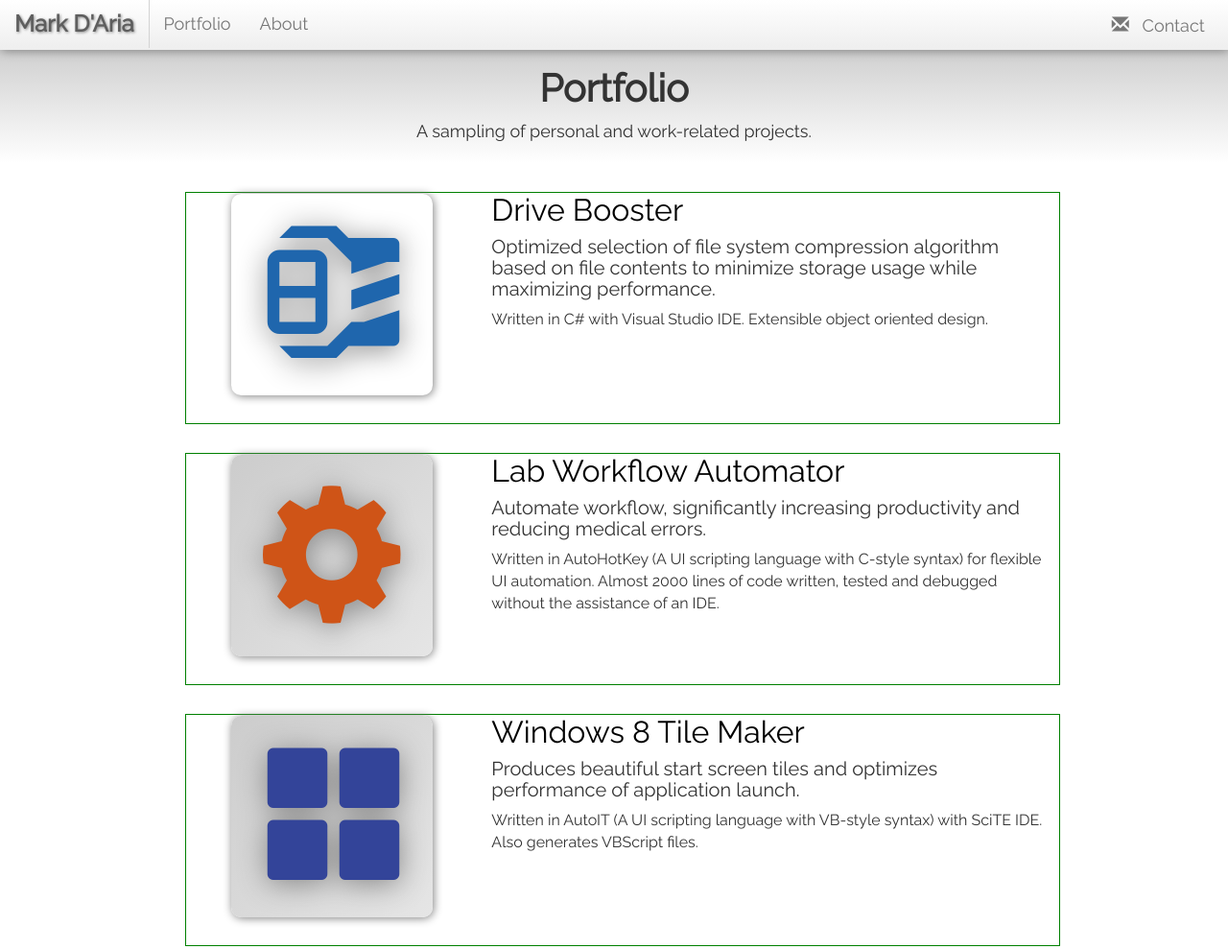
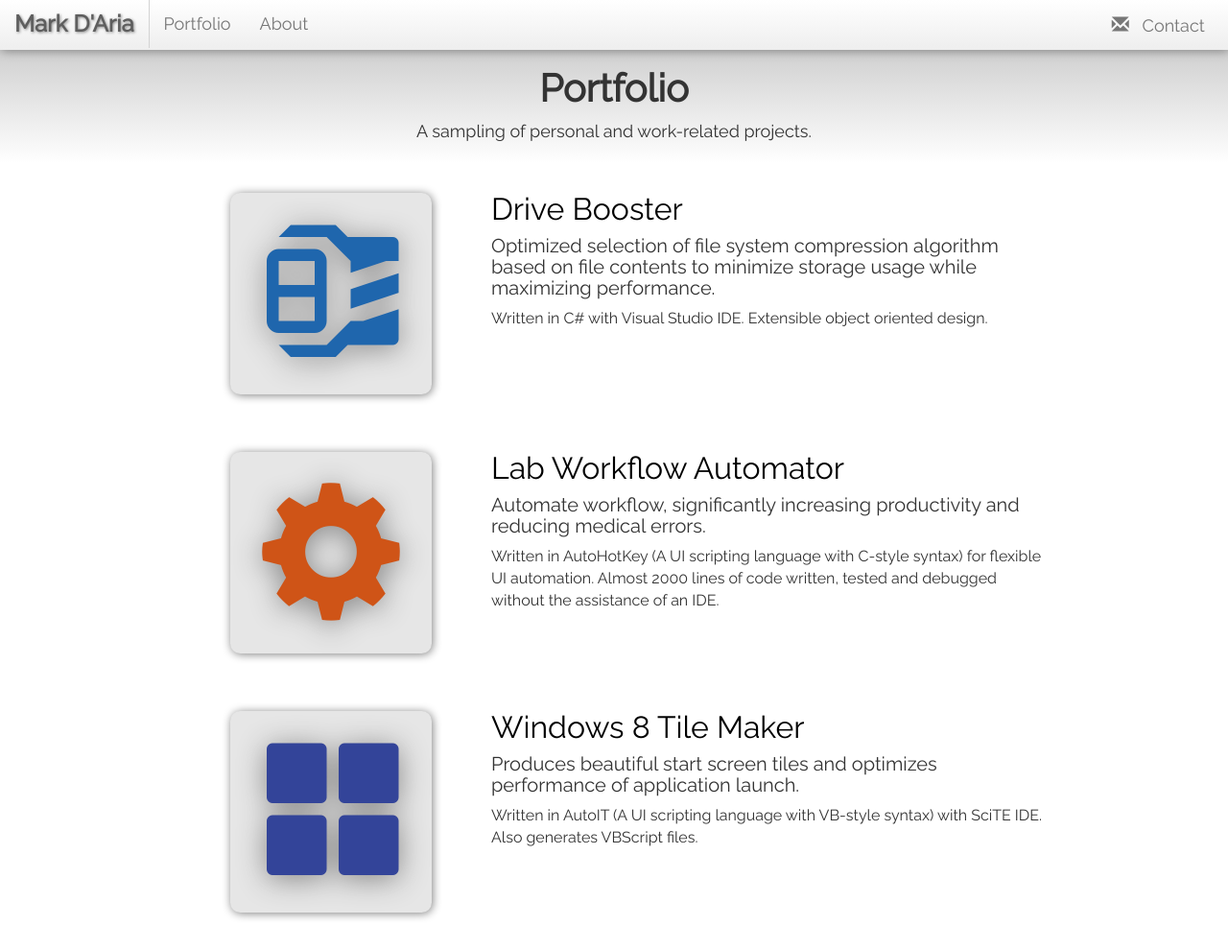
Before and after one commit to mdaria510/mdaria510.github.io, a plain HTML site: page index.html in a window 1280 px wide. Shown: the top 989 px of the page at 96% size. Drawn offline with nearby package versions, Linux system fonts and the light colour scheme.

```diff
--- a/css/main.css
+++ b/css/main.css
@@ -73,11 +73,11 @@ ul.nav a:hover {
 
 .supporting h1 {
     font-weight: 600;
-/*    text-shadow: 0px 0px 10px #888;*/
+    /*    text-shadow: 0px 0px 10px #888;*/
 }
 
 .row {
-        border: 1px green solid;
+/*    border: 1px green solid;*/
     width: 80%;
     margin: 10px auto 30px auto;
     min-width: 225px;
@@ -126,21 +126,24 @@ ul.nav a:hover {
 
 #drive-booster {
     color: hsla(210, 70%, 40%, 1);
-/*    background: linear-gradient(to bottom right, hsla(00, 0%, 80%, 1), hsla(0, 00%, 90%, 1));*/
+/*    background: linear-gradient(to bottom right, hsla(00, 0%, 80%, 1), hsla(0, 00%, 90%, 1)) no-repeat;*/
+    background: hsla(0, 00%, 90%, 1);
     padding-left: 38px;
     padding-top: 22px;
 }
 
 #lab {
     color: hsla(20, 80%, 45%, 1);
-    background: linear-gradient(to bottom right, hsla(00, 0%, 80%, 1), hsla(0, 00%, 90%, 1));
+/*    background: linear-gradient(to bottom right, hsla(00, 0%, 80%, 1), hsla(0, 00%, 90%, 1));*/
+    background: hsla(0, 00%, 90%, 1);
 }
 
 #tile-maker {
     color: hsla(230, 50%, 40%, 1);
-    background: linear-gradient(to bottom right, hsla(00, 0%, 80%, 1), hsla(0, 00%, 90%, 1));
+/*    background: linear-gradient(to bottom right, hsla(00, 0%, 80%, 1), hsla(0, 00%, 90%, 1));*/
     padding-left: 38px;
     padding-top: 22px;
+    background: hsla(0, 00%, 90%, 1);
 }
 
 #headshot {
```
